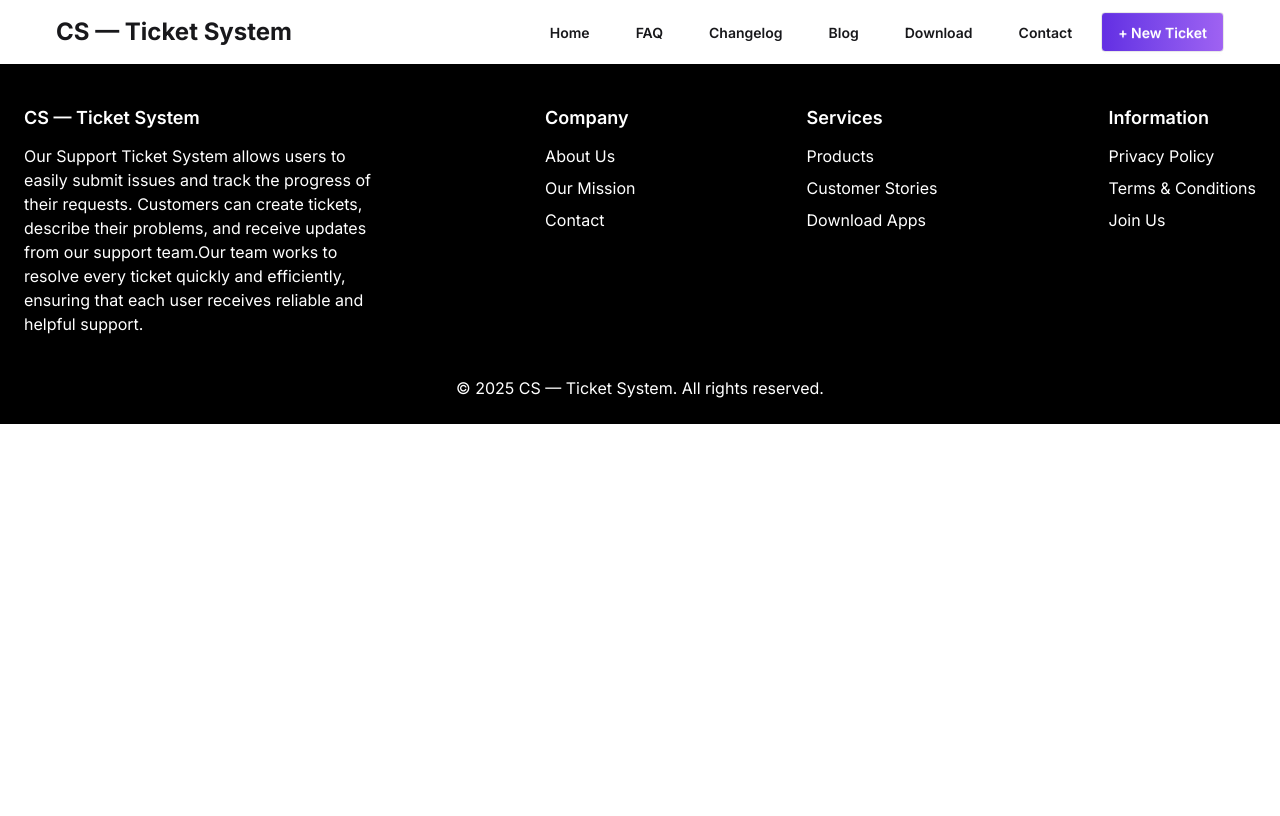
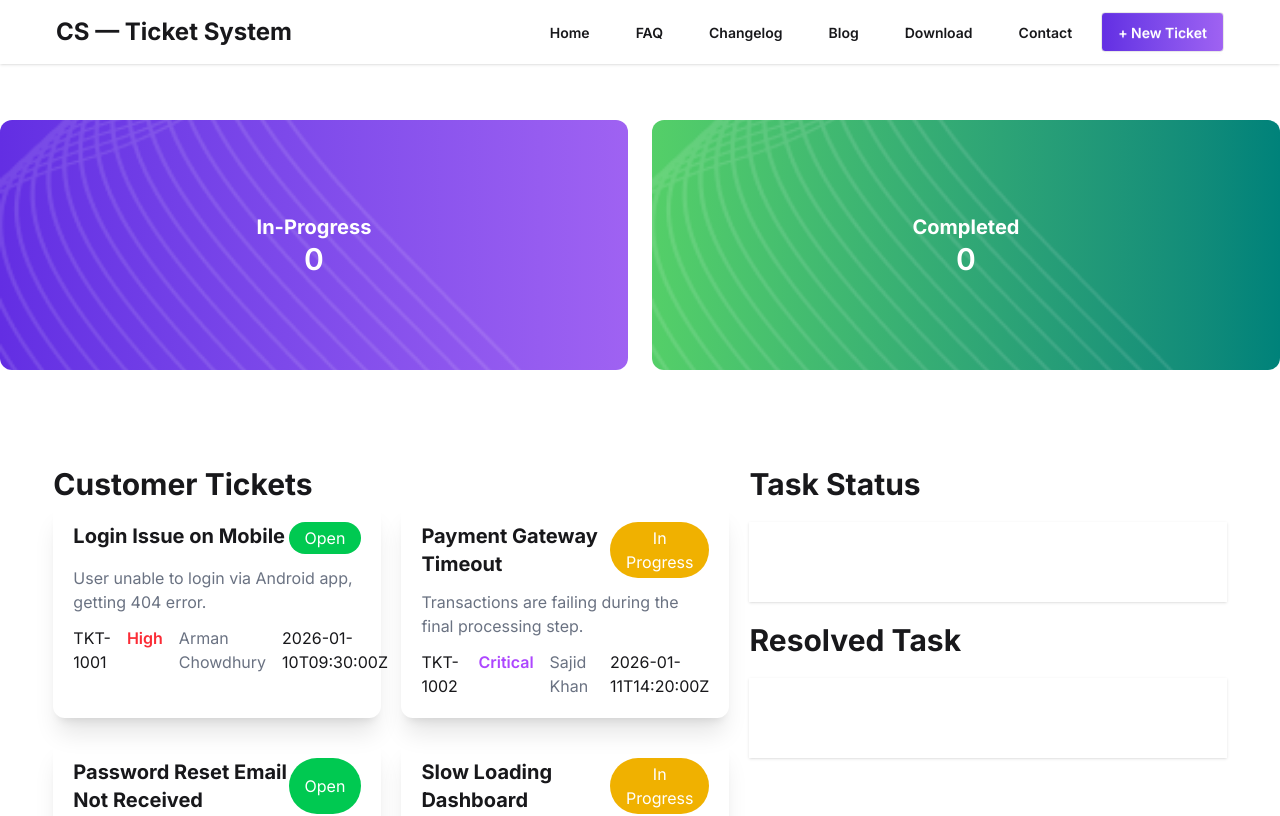
Before and after one commit to Mohsiiiin/PH-Ticket-System, a React (Vite) app: page / in a window 1280 px wide. Shown: the top 816 px of the page. Built offline with nearby package versions, Linux system fonts and the light colour scheme.

Commit message:
all functionality complete

```diff
--- a/public/ticket.json
+++ b/public/ticket.json
@@ -3,7 +3,7 @@
     "id": "TKT-1001",
     "title": "Login Issue on Mobile",
     "description": "User unable to login via Android app, getting 404 error.",
-    "customer": "Rahim Ahmed",
+    "customer": "Arman Chowdhury",
     "priority": "High",
     "status": "Open",
     "createdAt": "2026-01-10T09:30:00Z"
@@ -12,7 +12,7 @@
     "id": "TKT-1002",
     "title": "Payment Gateway Timeout",
     "description": "Transactions are failing during the final processing step.",
-    "customer": "Karim Ullah",
+    "customer": "Sajid Khan",
     "priority": "Critical",
     "status": "In Progress",
     "createdAt": "2026-01-11T14:20:00Z"
@@ -21,7 +21,7 @@
     "id": "TKT-1004",
     "title": "Password Reset Email Not Received",
     "description": "Customer requested a password reset but no email arrived.",
-    "customer": "Abir Hasan",
+    "customer": "Nusrat Jahan",
     "priority": "Medium",
     "status": "Open",
     "createdAt": "2026-01-13T08:45:00Z"
@@ -30,7 +30,7 @@
     "id": "TKT-1005",
     "title": "Slow Loading Dashboard",
     "description": "The main dashboard takes more than 10 seconds to load.",
-    "customer": "Mehedi Zaman",
+    "customer": "Tariq Mahmud",
     "priority": "Medium",
     "status": "In Progress",
     "createdAt": "2026-01-13T16:05:00Z"
@@ -39,7 +39,7 @@
     "id": "TKT-1006",
     "title": "API Documentation Request",
     "description": "Partner needs updated API docs for the latest release.",
-    "customer": "Laila Islam",
+    "customer": "Samira Rahman",
     "priority": "Low",
     "status": "Resolved",
     "createdAt": "2026-01-14T10:00:00Z"
@@ -48,7 +48,7 @@
     "id": "TKT-1007",
     "title": "Dark Mode Glitch",
     "description": "Text is invisible in dark mode on the profile page.",
-    "customer": "Tanvir Rahman",
+    "customer": "Hasib Ahmed",
     "priority": "Medium",
     "status": "Open",
     "createdAt": "2026-01-14T13:25:00Z"
@@ -57,7 +57,7 @@
     "id": "TKT-1008",
     "title": "Refund Status Query",
     "description": "Customer asking about the status of order #5543 refund.",
-    "customer": "Farhana Yasmin",
+    "customer": "Mahi Islam",
     "priority": "Medium",
     "status": "In Progress",
     "createdAt": "2026-01-15T09:10:00Z"
@@ -66,7 +66,7 @@
     "id": "TKT-1009",
     "title": "Server Downtime Alert",
     "description": "US-East server cluster is experiencing intermittent drops.",
-    "customer": "System Admin",
+    "customer": "Rashid Karim",
     "priority": "Critical",
     "status": "Resolved",
     "createdAt": "2026-01-15T22:40:00Z"
@@ -75,7 +75,7 @@
     "id": "TKT-1010",
     "title": "Profile Picture Upload Error",
     "description": "JPG files larger than 2MB are being rejected without error message.",
-    "customer": "Nabil Siddique",
+    "customer": "Adnan Karim",
     "priority": "Low",
     "status": "Open",
     "createdAt": "2026-01-16T11:55:00Z"
@@ -84,7 +84,7 @@
     "id": "TKT-1011",
     "title": "Feature Request: Export to PDF",
     "description": "Users want to export their monthly reports to PDF.",
-    "customer": "Rifat Jahan",
+    "customer": "Sadia Akter",
     "priority": "Low",
     "status": "Open",
     "createdAt": "2026-01-16T15:20:00Z"
@@ -93,7 +93,7 @@
     "id": "TKT-1012",
     "title": "Broken Link in Newsletter",
     "description": "The link in the weekly newsletter leads to a 404 page.",
-    "customer": "Imran Hossain",
+    "customer": "Fahim Rahman",
     "priority": "Medium",
     "status": "Resolved",
     "createdAt": "2026-01-17T07:30:00Z"
@@ -102,7 +102,7 @@
     "id": "TKT-1013",
     "title": "Double Billing Issue",
     "description": "Customer was charged twice for the monthly subscription.",
-    "customer": "Nasrin Sultana",
+    "customer": "Jannat Ara",
     "priority": "High",
     "status": "In Progress",
     "createdAt": "2026-01-17T10:15:00Z"
@@ -111,7 +111,7 @@
     "id": "TKT-1014",
     "title": "Search Filter Not Working",
     "description": "Filtering by date range returns no results incorrectly.",
-    "customer": "Zubayer Ali",
+    "customer": "Raihan Kabir",
     "priority": "High",
     "status": "Open",
     "createdAt": "2026-01-17T12:00:00Z"
@@ -120,7 +120,7 @@
     "id": "TKT-1015",
     "title": "Account Deletion Request",
     "description": "User wants to permanently delete their account and data.",
-    "customer": "Anika Tabassum",
+    "customer": "Mariam Sultana",
     "priority": "Medium",
     "status": "Open",
     "createdAt": "2026-01-17T14:10:00Z"
--- a/src/App.jsx
+++ b/src/App.jsx
@@ -1,14 +1,16 @@
-import { Suspense } from 'react'
+import { Suspense } from 'react';
 import './App.css'
+import Banner from './component/Banner'
 import Footer from './component/Footer'
 import Navbar from './component/Navbar'
+import TicketContainer from './component/TicketContainer';
 
 const loadTickets = () => fetch('/ticket.json')
 .then((res) => res.json());
 
 function App() {
-  const ticketsPromise = loadTickets ();
-
+const ticketsPromise = loadTickets ();
+console.log(ticketsPromise)
   return (
     <>
       <header>
@@ -16,14 +18,22 @@ function App() {
       </header>
 
       <section>
-        <Suspense fallback={"Loading....⌛"}>
-      <ticketsPromise promise={ticketsPromise}></ticketsPromise>
+        <Suspense fallback={"...⌛Loading⌛..."}>
+      <TicketContainer Promise={ticketsPromise} ></TicketContainer>
         </Suspense>
       </section>
 
-      <section>
+
+
+
+
+
+
+
+
+      {/* <section>
         <Footer></Footer>
-      </section>
+      </section> */}
     </>
   )
 }
--- a/src/component/TicketContainer.jsx
+++ b/src/component/TicketContainer.jsx
@@ -1,12 +1,12 @@
-import React from 'react';
+import React, { use, useState } from 'react';
 import Banner from './Banner';
+import TicketCard from './cards/TicketCard';
+import TicketStatusCard from './cards/TicketStatusCard';
 
-const TicketContainer = ({promise}) => {
-    const data = use (promise);
-  const [tickets, setTicket] = useState(data);
-
+const TicketContainer = ({Promise}) => {
+    const data = use(Promise);
+    const [tickets, setTickets]=useState(data);
     const [ticketStatus, setTicketStatus] = useState([]);
-
     const [resolvedTask, setResolvedTask] = useState([]);
 
       const handleResolved=(ticket)=>{
@@ -17,8 +17,7 @@ const TicketContainer = ({promise}) => {
     setTicketStatus(remaining);
 
     const remainingTicket = tickets.filter((item)=> item.id !== ticket.id )
-    setTicket(remainingTicket)
-
+    setTickets(remainingTicket)
     };
 
     const handleTicket=(tickets)=>{
@@ -27,7 +26,6 @@ const TicketContainer = ({promise}) => {
     };
 
     return (
-
         <div>
             <Banner ticketsStatusTotal={ticketStatus.length} ticketsTotal={tickets.length}
             resolveTotal={resolvedTask.length}></Banner>
@@ -40,7 +38,7 @@ const TicketContainer = ({promise}) => {
         <div className='grid grid-cols-1 md:grid-cols-2 gap-5'>
             {
                 tickets.map(tickets =>
-                <TricketCard handleTicket={handleTicket} key={tickets.id} tickets={tickets}></TricketCard>)
+                <TicketCard handleTicket={handleTicket} key={tickets.id} tickets={tickets}></TicketCard>)
             }
         </div>
         </div>
@@ -61,6 +59,9 @@ const TicketContainer = ({promise}) => {
         </section>
 
         </div>
+
+
+
     );
 };
 
--- /dev/null
+++ b/src/component/cards/TicketCard.jsx
@@ -0,0 +1,38 @@
+import React from 'react';
+
+const TicketCard = ({tickets, handleTicket}) => {
+    return (
+        <div onClick={()=> handleTicket(tickets)} className="p-5 rounded-xl shadow-xl relative space-y-3">
+            <div className='flex justify-between'>
+                <h3 className='font-bold text-xl'>{tickets.title}</h3>
+
+                <button className={`px-4 py-1 rounded-full ${
+                tickets.status === "Open" ? "bg-green-500 text-white" :
+                tickets.status === "In Progress" ? "bg-yellow-500 text-white" :
+                tickets.status === "Resolved" ? "bg-blue-500 text-white" :
+                "bg-gray-200 text-black"
+                }`}>{tickets.status}</button>
+
+            </div>
+
+            <p className='text-gray-500'>{tickets.description}</p>
+
+            <div className='flex gap-4 justify-between'>
+                <h6>{tickets.id}</h6>
+
+                <h6 className={` font-semibold ${
+                tickets.priority === "Low" ? "text-green-500" :
+                tickets.priority === "Medium" ? "text-yellow-500" :
+                tickets.priority === "High" ? "text-red-500" :
+                tickets.priority === "Critical" ? "text-purple-500" :
+                "text-gray-400"
+                }`}> {tickets.priority}</h6>
+
+                <h6 className='text-gray-500'>{tickets.customer}</h6>
+                <h6>{tickets.createdAt}</h6>
+            </div>
+        </div>
+    );
+};
+
+export default TicketCard;
--- /dev/null
+++ b/src/component/cards/TicketStatusCard.jsx
@@ -0,0 +1,12 @@
+import React from 'react';
+
+const TicketStatusCard = ({tickets, handleResolved}) => {
+    return (
+         <div className='rounded-xl p-5 shadow hover:shadow-lg'>
+            <h3 className='text-xl font-bold mb-2'>{tickets.title}</h3>
+            <button onClick={()=> handleResolved(tickets)} className='bg-green-500 rounded px-10 py-2'><a href="#">Complete</a></button>
+        </div>
+    );
+};
+
+export default TicketStatusCard;
```
Also changed, not shown: src/component/Banner.jsx (+4 -3 lines). Lines whose indentation alone changed are shown as unchanged.
